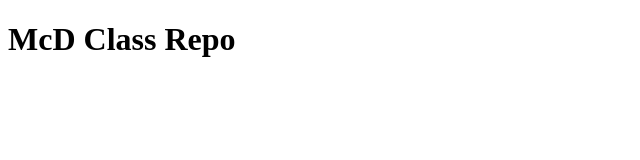
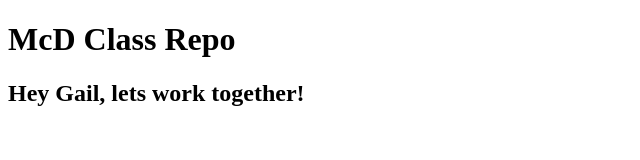
Before and after one commit to Gail-Deadwyler/McD, a plain HTML site: page index.html in a window 1280 px wide. Shown: the whole page, without its empty margins (0-640 px from the left). Drawn offline with Linux system fonts and the light colour scheme.

Commit message:
add small changes

```diff
--- a/index.html
+++ b/index.html
@@ -8,6 +8,7 @@
 </head>
 <body>
     <h1>McD Class Repo</h1>
+    <h2>Hey Gail, lets work together!</h2>
 
 </body>
 </html>
```
